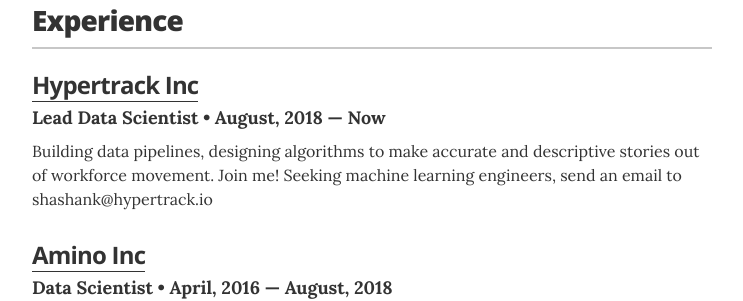
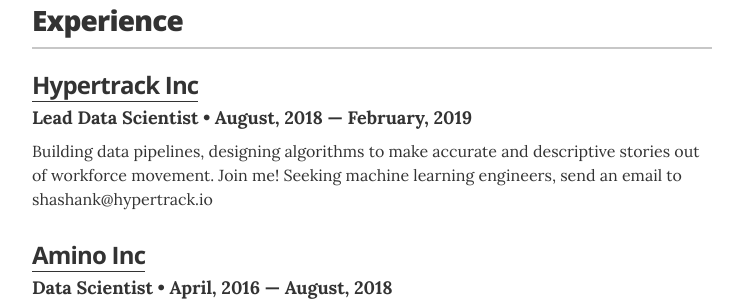
Before and after one commit to shkr/rohtas, a Jekyll site: the page built from resume.md, in a window 1280 px wide and 900 px high. Shown: the part 300-601 px from the top of the window, without its empty margins (268-1011 px from the left). Built offline with Jekyll 4.4.1, drawn with Linux system fonts in a browser that asks for light colours.

Commit message:
mod experience

```diff
--- a/_data/experience.yml
+++ b/_data/experience.yml
@@ -2,7 +2,7 @@
 # Amino Inc
 - company: <a href="https://hypertrack.com">Hypertrack Inc</a>
   position: Lead Data Scientist
-  duration: August, 2018 &mdash; Now
+  duration: August, 2018 &mdash; February, 2019
   summary: Building data pipelines, designing algorithms to make accurate and descriptive stories out of workforce movement. Join me! Seeking machine learning engineers, send an email to shashank@hypertrack.io
   list:
   details:
```
